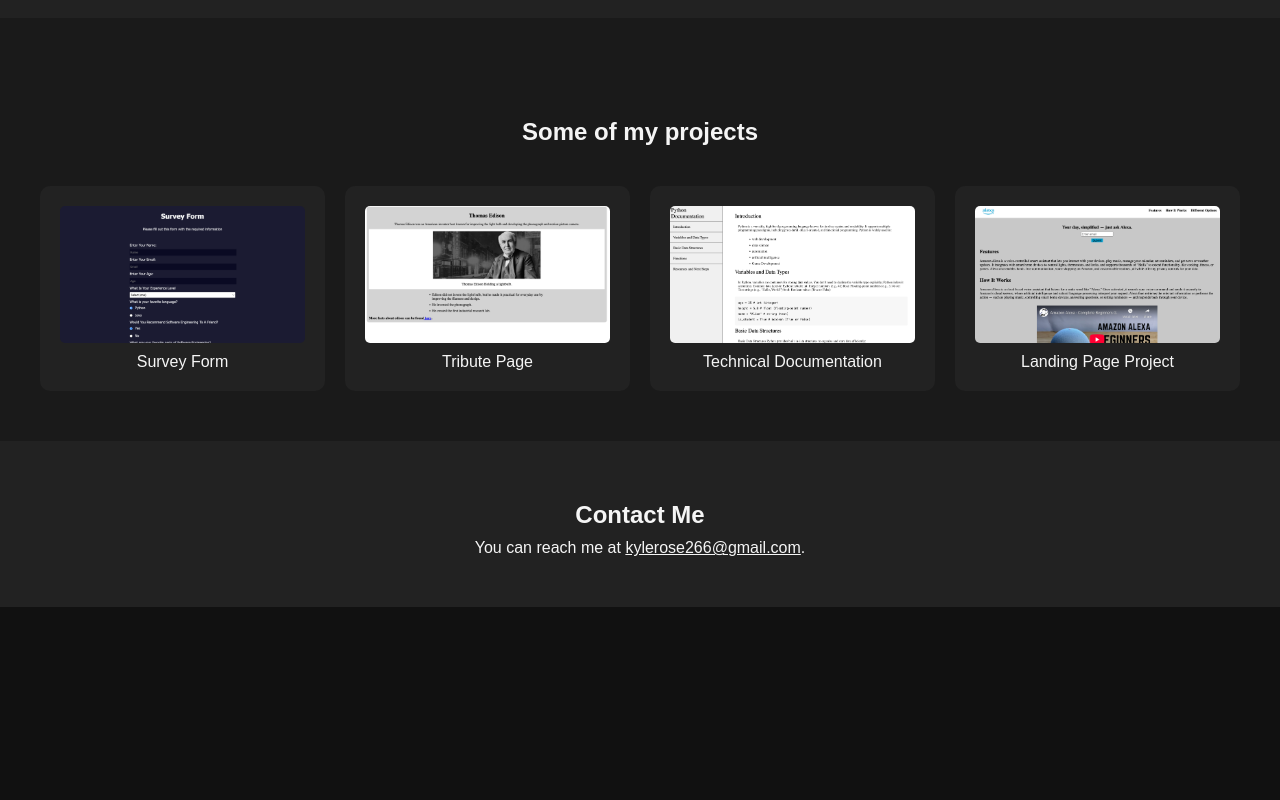
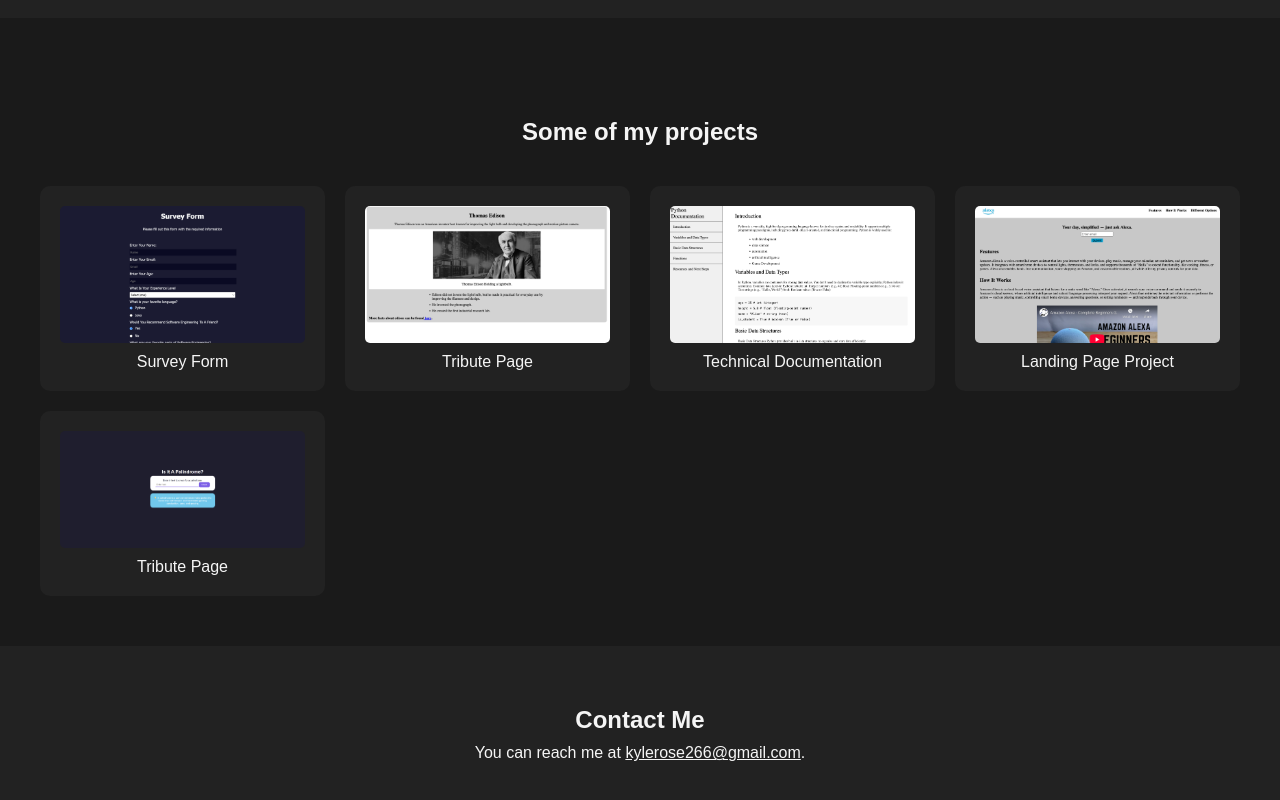
Before and after one commit to Kyle-Rose/ResponsiveWebDesign, a plain HTML site: page Section Five/Portfolio/index.html in a window 1280 px wide. Shown: the part 782-1582 px from the top of the page. Before the commit the page ends 1389 px from the top, so only its background shows below. Drawn offline with Linux system fonts and the light colour scheme.

Commit message:
Initial Commit

```diff
--- a/Section Five/Portfolio/index.html
+++ b/Section Five/Portfolio/index.html
@@ -41,6 +41,10 @@
         <img src="./Product.png" alt="Landing Page Project">
         <p>Landing Page Project</p>
       </a>
+      <a class="project-tile" href="https://rawcdn.githack.com/Kyle-Rose/JavaScript-Algorithms-and-Data-Structures/824d0d274525cb31612e3d1d15764d08de8c9722/Section%20One/ProjectOne/index.html">
+        <img src="./PalindromeChecker.png" alt="Palindrome Checker">
+        <p>Tribute Page</p>
+      </a>
     </div>
   </section>
 
```
Also changed, not shown: Section Five/Portfolio/PalindromeChecker.png (added).
